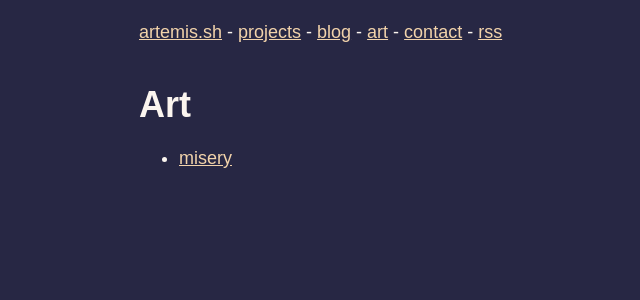
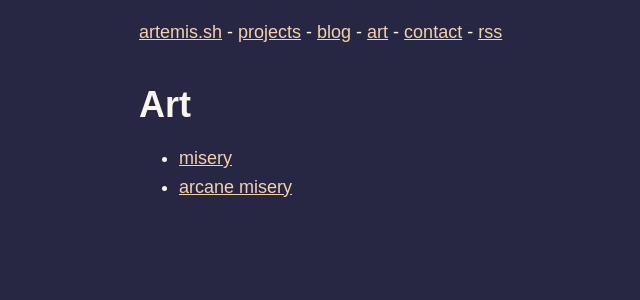
Before and after one commit to faithanalog/faithanalog.github.io, a Jekyll site: the page built from art.md, in a window 1280 px wide. Shown: the top 300 px of the page, without its empty margins (126-766 px from the left). Built offline with Jekyll 4.4.1, drawn with Linux system fonts in a browser that asks for light colours.

Commit message:
arcane misery

```diff
--- a/art.md
+++ b/art.md
@@ -4,3 +4,4 @@ title: Art
 ---
 
 - [misery](/art/misery/misery.html)
+- [arcane misery](/art/misery/arcane_misery.png)
```
Also changed, not shown: art/misery/arcane_misery.png (added).
